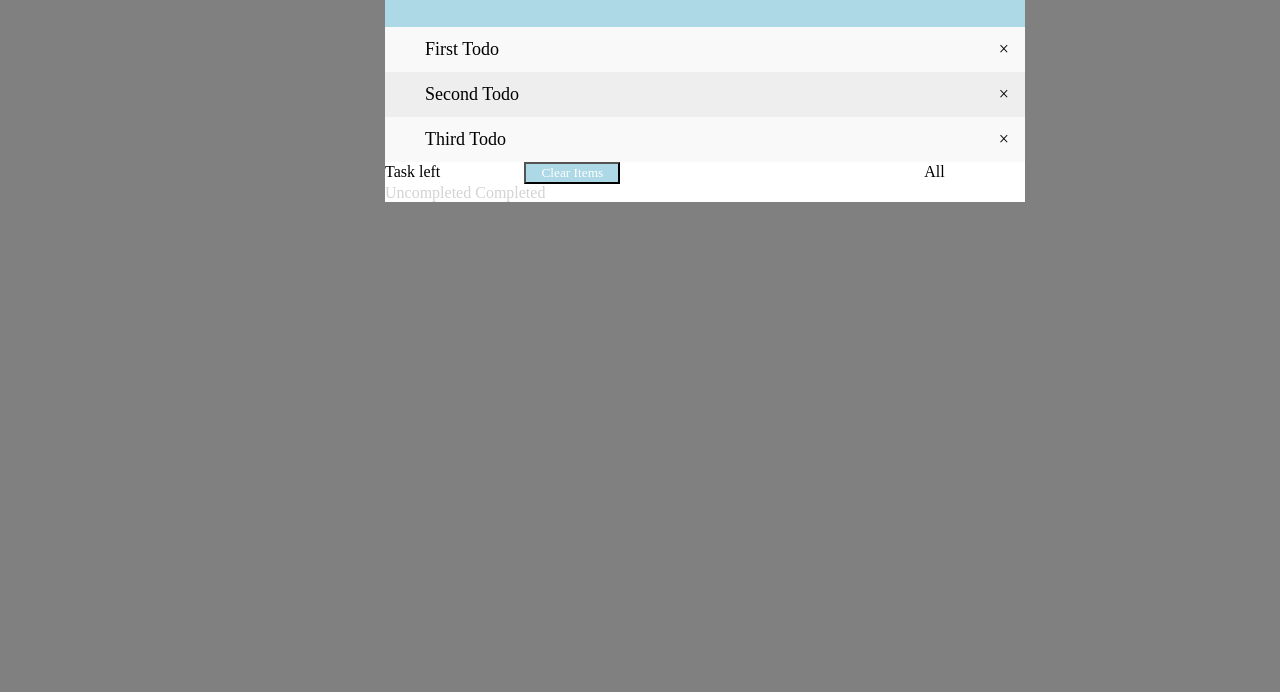
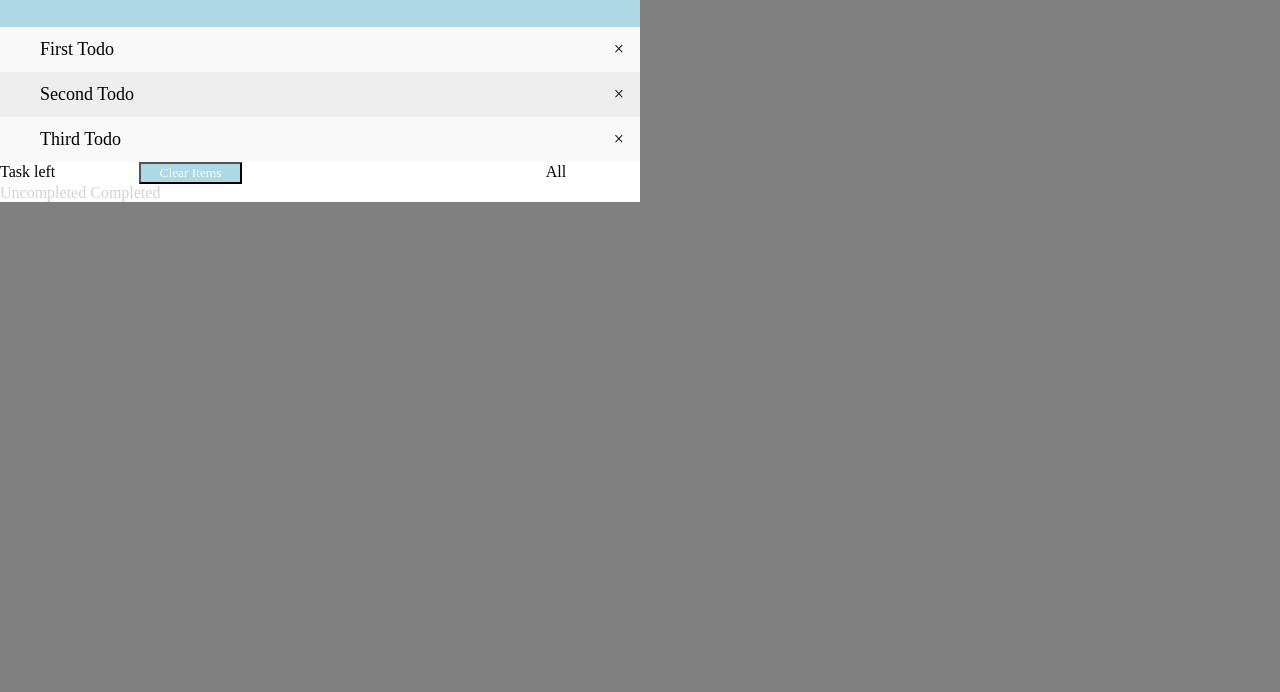
Before and after one commit to yashaggarwal07/Todo-List, a plain HTML site: page index.html in a window 1280 px wide. Shown: the part 108-800 px from the top of the page. Drawn offline with Linux system fonts and the light colour scheme.

Commit message:
correct css

```diff
--- a/index.html
+++ b/index.html
@@ -1,7 +1,7 @@
 <!DOCTYPE html>
 <html>
 <head>
-<meta name="viewport" content="width=device-width, initial-scale=1">
+<!-- <meta name="viewport" content="width=device-width, initial-scale=1"> -->
 <link rel="stylesheet" type="text/css" href="style.css">
 
 </head>
--- a/style.css
+++ b/style.css
@@ -87,10 +87,10 @@ input {
 }
 .container{
     width:50%;
-     margin-left: 385px;
+
 }
 #clear-list{
-  width: 15%;
+  width: 16%;
 
   font-family: "Times New Roman";
 margin-left: 80px;
```
